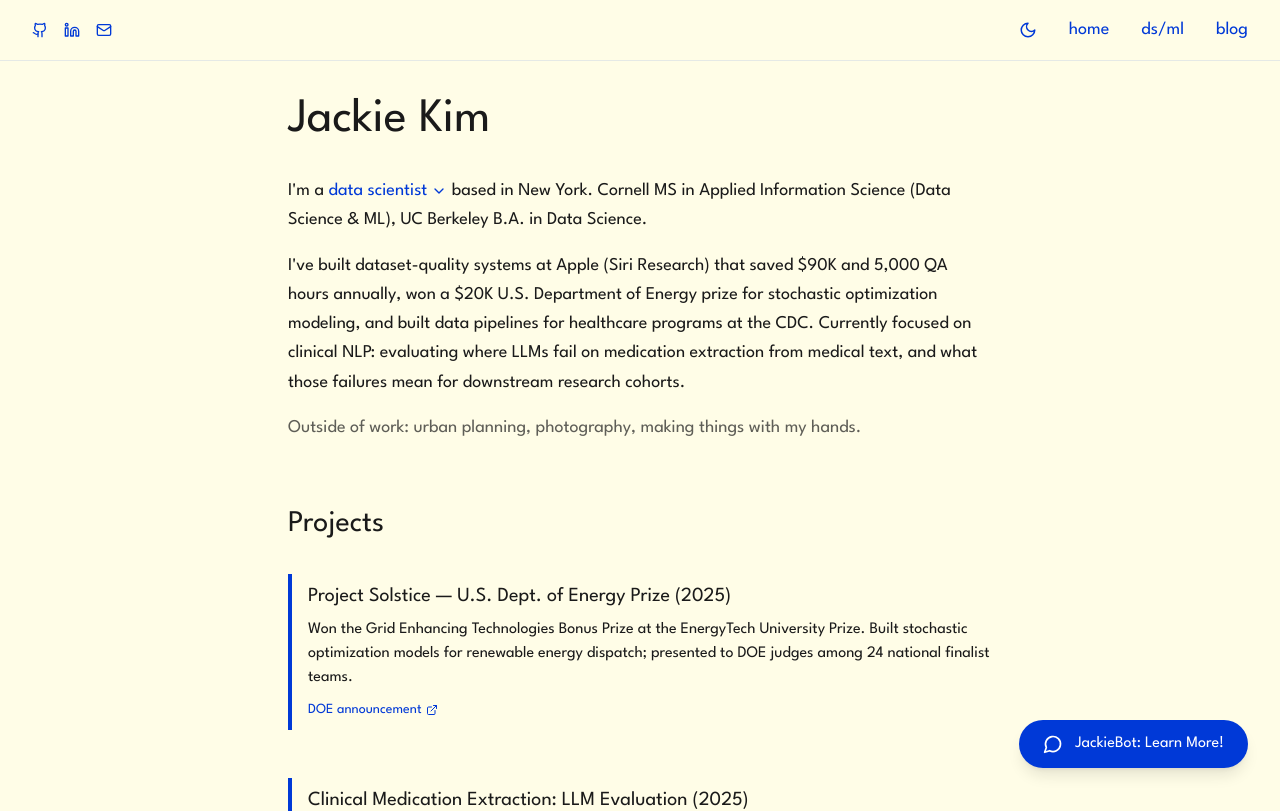
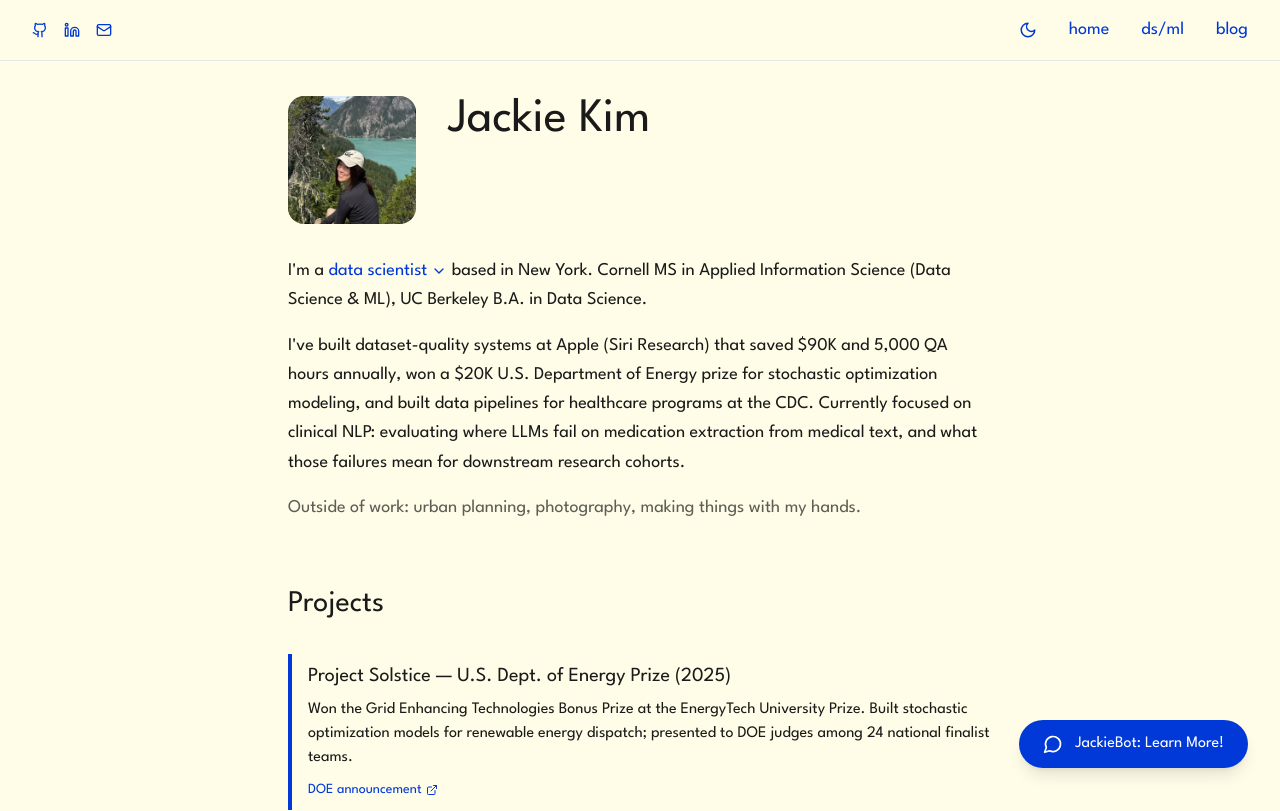
Before and after one commit to jaackiekim/jackiekim.me, a React (Vite) app: page / in a window 1280 px wide. Shown: the top 811 px of the page. Built offline with nearby package versions, Linux system fonts and the light colour scheme.

Commit message:
feat: add profile photo, update home page layout

```diff
--- a/src/App.tsx
+++ b/src/App.tsx
@@ -90,7 +90,16 @@ function App() {
               <div className="max-w-3xl mx-auto px-8">
                 {/* About */}
                 <div className="mb-16">
-                  <h1 className={`text-5xl mb-8 ${theme === 'dark' ? 'text-white' : ''}`}>Jackie Kim</h1>
+                  <div className="flex flex-col sm:flex-row gap-8 items-start mb-8">
+                    <div className="w-32 h-32 rounded-2xl overflow-hidden flex-shrink-0">
+                      <img
+                        src="/profile.jpg"
+                        alt="Jackie Kim"
+                        className="w-full h-full object-cover object-top"
+                      />
+                    </div>
+                    <h1 className={`text-5xl ${theme === 'dark' ? 'text-white' : ''}`}>Jackie Kim</h1>
+                  </div>
                   <div className="space-y-4 text-lg leading-relaxed">
                     <p className={theme === 'dark' ? 'text-gray-300' : 'text-[#1a1a1a]'}>
                       <RoleFlip /> based in New York. Cornell MS in Applied Information Science (Data Science & ML),
```
Also changed, not shown: public/profile.jpg (added).
